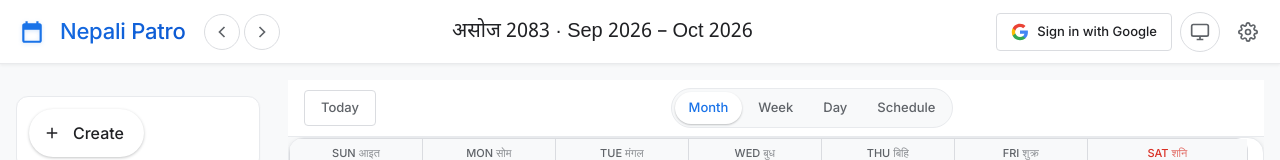
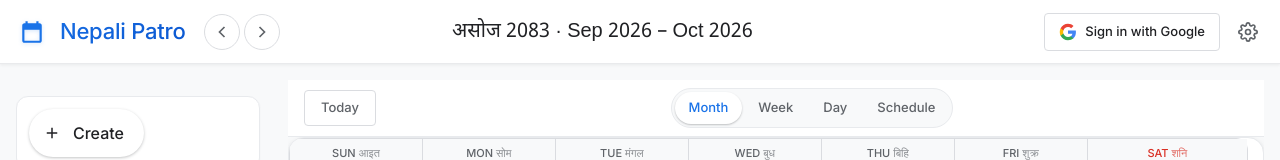
Before and after one commit to abhinaytharu/calendar, a plain HTML site: page index.html in a window 1280 px wide. Shown: the top 160 px of the page. Drawn offline with Linux system fonts and the light colour scheme; a web font is replaced by a local one.

Commit message:
refactor: move theme selector to settings, remove from nav bar

```diff
--- a/index.html
+++ b/index.html
@@ -53,7 +53,6 @@
                         <svg aria-hidden="true" focusable="false" width="18" height="18" viewBox="0 0 24 24" fill="none" stroke="currentColor" stroke-width="2"><path d="M9 21H5a2 2 0 0 1-2-2V5a2 2 0 0 1 2-2h4"></path><polyline points="16 17 21 12 16 7"></polyline><line x1="21" y1="12" x2="9" y2="12"></line></svg>
                     </button>
                 </div>
-                <button class="theme-toggle" id="themeToggle" aria-label="Toggle theme" title="Auto (system) → click to toggle"><svg aria-hidden="true" focusable="false" width="20" height="20" viewBox="0 0 24 24" fill="none" stroke="currentColor" stroke-width="2"><circle cx="12" cy="12" r="5"></circle><path d="M12 1v2M12 21v2M4.22 4.22l1.42 1.42M18.36 18.36l1.42 1.42M1 12h2M21 12h2M4.22 19.78l1.42-1.42M18.36 5.64l1.42-1.42"></path></svg></button>
                 <button class="icon-btn" id="settingsBtn" aria-label="Settings">
                     <svg aria-hidden="true" focusable="false" width="20" height="20" viewBox="0 0 24 24" fill="none" stroke="currentColor" stroke-width="2"><circle cx="12" cy="12" r="3"></circle><path d="M19.4 15a1.65 1.65 0 0 0 .33 1.82l.06.06a2 2 0 0 1 0 2.83 2 2 0 0 1-2.83 0l-.06-.06a1.65 1.65 0 0 0-1.82-.33 1.65 1.65 0 0 0-1 1.51V21a2 2 0 0 1-2 2 2 2 0 0 1-2-2v-.09A1.65 1.65 0 0 0 9 19.4a1.65 1.65 0 0 0-1.82.33l-.06.06a2 2 0 0 1-2.83 0 2 2 0 0 1 0-2.83l.06-.06a1.65 1.65 0 0 0 .33-1.82 1.65 1.65 0 0 0-1.51-1H3a2 2 0 0 1-2-2 2 2 0 0 1 2-2h.09A1.65 1.65 0 0 0 4.6 9a1.65 1.65 0 0 0-.33-1.82l-.06-.06a2 2 0 0 1 0-2.83 2 2 0 0 1 2.83 0l.06.06a1.65 1.65 0 0 0 1.82.33H9a1.65 1.65 0 0 0 1-1.51V3a2 2 0 0 1 2-2 2 2 0 0 1 2 2v.09a1.65 1.65 0 0 0 1 1.51 1.65 1.65 0 0 0 1.82-.33l.06-.06a2 2 0 0 1 2.83 0 2 2 0 0 1 0 2.83l-.06.06a1.65 1.65 0 0 0-.33 1.82V9a1.65 1.65 0 0 0 1.51 1H21a2 2 0 0 1 2 2 2 2 0 0 1-2 2h-.09a1.65 1.65 0 0 0-1.51 1z"></path></svg>
                 </button>
```
